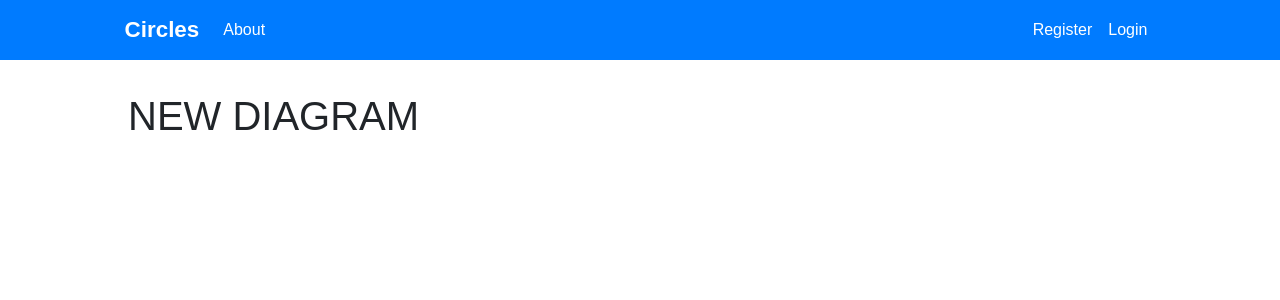
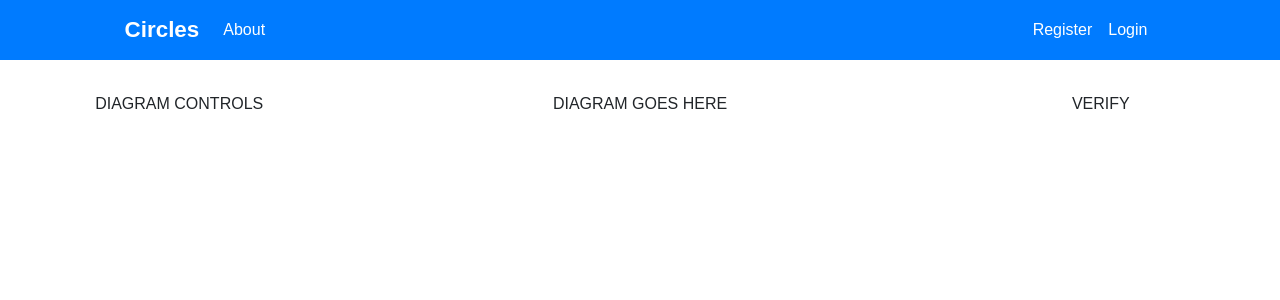
Before and after one commit to GingerNeil12/MEng_React_Frontend, a React (Create React App) app: page /newDiagram in a window 1280 px wide. Shown: the top 300 px of the page. Built offline with nearby package versions, Linux system fonts and the light colour scheme.

Commit message:
Sorted FlexBox for NewDiagram page

```diff
--- a/src/components/diagram/NewDiagram.js
+++ b/src/components/diagram/NewDiagram.js
@@ -4,17 +4,39 @@ class NewDiagram extends Component {
   render() {
     return (
       <div style={newDiagramConatiner}>
-        <h1>NEW DIAGRAM</h1>
+        <div style={sectionOne}>
+          <p>DIAGRAM CONTROLS</p>
+        </div>
+        <div style={sectionTwo}>
+          <p>DIAGRAM GOES HERE</p>
+        </div>
+        <div style={sectionThree}>
+          <p>VERIFY</p>
+        </div>
       </div>
     )
   }
 }
 
 const newDiagramConatiner = {
-  width: '80%',
+  width: '90%',
   marginRight: 'auto',
   marginLeft: 'auto',
-  marginTop: '2em'
+  marginTop: '2em',
+  display: 'flex',
+  textAlign: 'center'
+}
+
+const sectionOne = {
+  flex: '1'
+}
+
+const sectionTwo = {
+  flex: '3'
+}
+
+const sectionThree = {
+  flex: '1'
 }
 
 export default NewDiagram;
```
